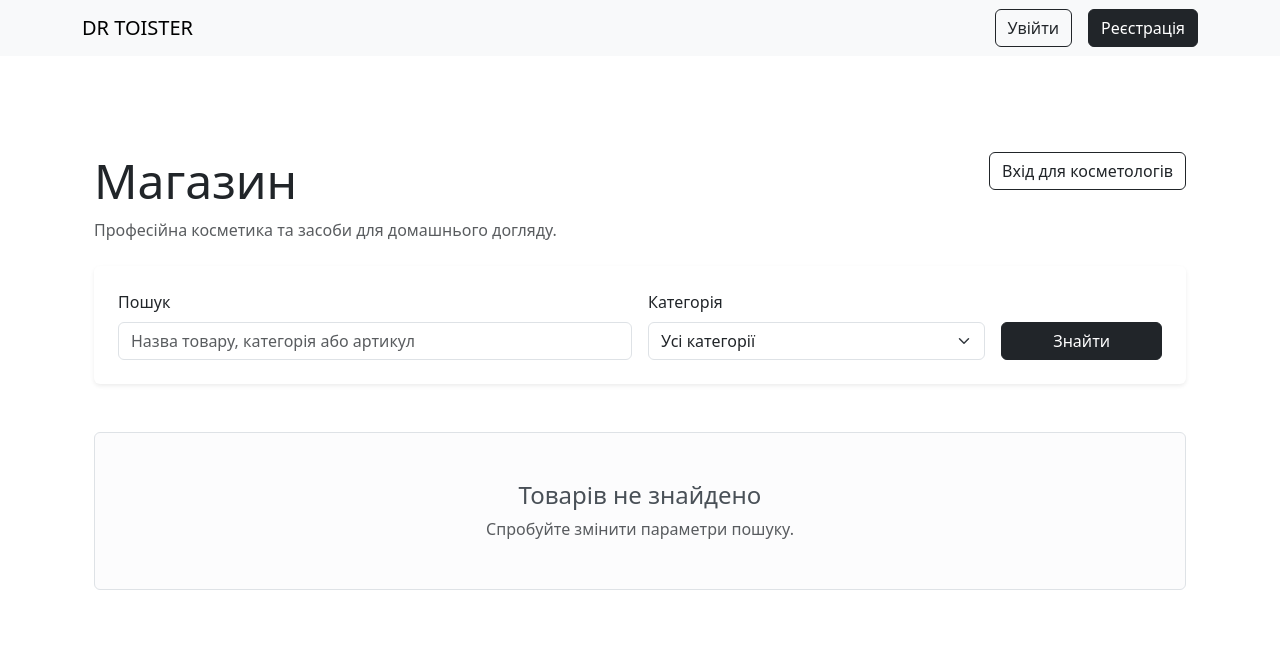
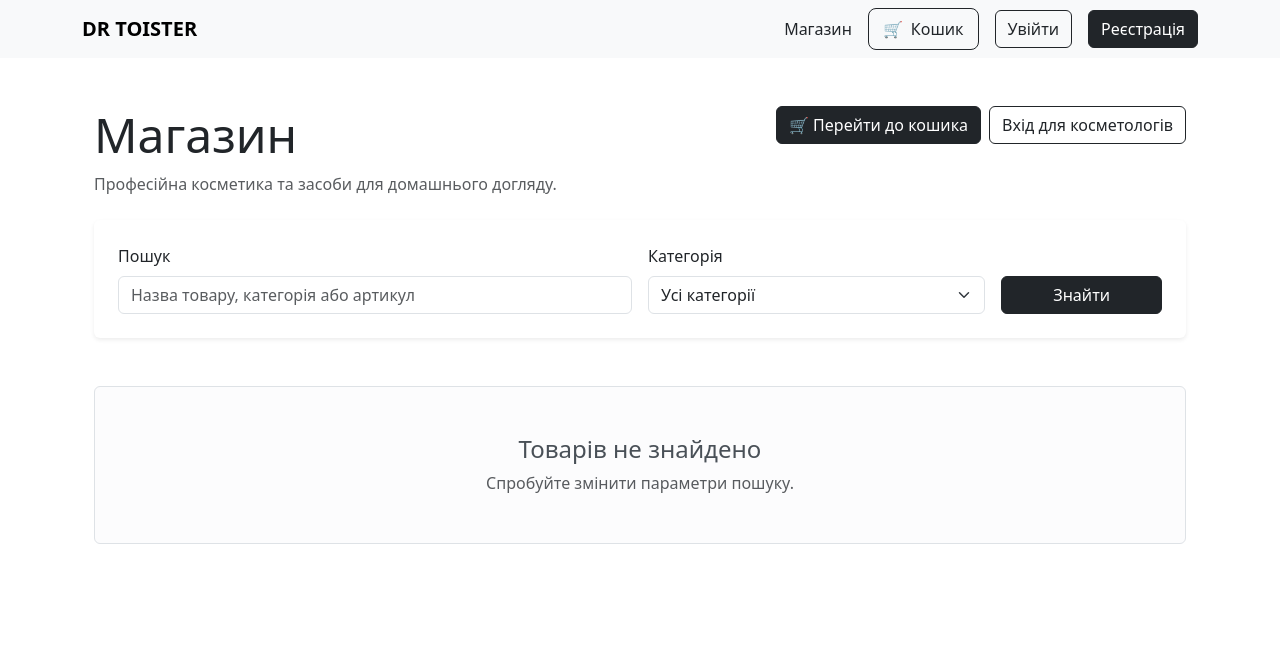
Before and after one commit to RToister/cosmetolog-site, a Django app: page /shop/ in a window 1280 px wide. Shown: the top 653 px of the page. Run offline with Django 5.2, Linux system fonts and the light colour scheme; data that the repository does not hold is empty.

Commit message:
Implement session shopping cart

```diff
--- a/templates/base.html
+++ b/templates/base.html
@@ -2,10 +2,12 @@
 <html lang="uk">
 <head>
     <meta charset="UTF-8">
+
     <meta
             name="viewport"
             content="width=device-width, initial-scale=1"
     >
+
     <title>
         {% block title %}DR TOISTER{% endblock %}
     </title>
@@ -14,26 +16,101 @@
             href="https://cdn.jsdelivr.net/npm/bootstrap@5.3.8/dist/css/bootstrap.min.css"
             rel="stylesheet"
     >
+
+    <style>
+        .cart-link {
+            display: inline-flex;
+            align-items: center;
+            gap: 8px;
+            padding: 8px 14px;
+            color: #212529;
+            text-decoration: none;
+            border: 1px solid #212529;
+            border-radius: 8px;
+            transition: 0.2s ease;
+        }
+
+        .cart-link:hover {
+            color: #fff;
+            background-color: #212529;
+        }
+
+        .cart-count {
+            display: inline-flex;
+            align-items: center;
+            justify-content: center;
+            min-width: 22px;
+            height: 22px;
+            padding: 0 6px;
+            color: #fff;
+            font-size: 12px;
+            font-weight: 700;
+            background-color: #dc3545;
+            border-radius: 50px;
+        }
+
+        @media (max-width: 767px) {
+            .desktop-link-text {
+                display: none;
+            }
+
+            .navbar-actions {
+                gap: 8px !important;
+            }
+
+            .cart-link {
+                padding: 8px 11px;
+            }
+        }
+    </style>
 </head>
 
 <body>
 <nav class="navbar navbar-expand-lg bg-body-tertiary">
     <div class="container">
-        <a class="navbar-brand" href="{% url 'home' %}">
+        <a
+                class="navbar-brand fw-semibold"
+                href="{% url 'home' %}"
+        >
             DR TOISTER
         </a>
 
-        <div class="d-flex align-items-center gap-3">
+        <div class="navbar-actions d-flex align-items-center gap-3">
+            <a
+                    href="{% url 'shop:product-list' %}"
+                    class="nav-link desktop-link-text"
+            >
+                Магазин
+            </a>
+
+            <a
+                    href="{% url 'shop:cart-detail' %}"
+                    class="cart-link"
+                    aria-label="Перейти до кошика"
+            >
+                <span aria-hidden="true">🛒</span>
+
+                <span class="desktop-link-text">
+          Кошик
+        </span>
+
+                {% if global_cart|length %}
+                    <span class="cart-count">
+            {{ global_cart|length }}
+          </span>
+                {% endif %}
+            </a>
+
             {% if user.is_authenticated %}
                 <a
-                        class="nav-link"
+                        class="nav-link desktop-link-text"
                         href="{% url 'accounts:dashboard' %}"
                 >
                     Кабінет
                 </a>
 
                 <a
-                        class="nav-link"
+                        class="nav-link desktop-link-text"
                         href="{% url 'accounts:profile-update' %}"
                 >
                     Профіль
@@ -44,6 +121,7 @@
                         action="{% url 'accounts:logout' %}"
                 >
                     {% csrf_token %}
+
                     <button
                             class="btn btn-outline-dark"
                             type="submit"
@@ -60,7 +138,7 @@
                 </a>
 
                 <a
-                        class="btn btn-dark"
+                        class="btn btn-dark desktop-link-text"
                         href="{% url 'accounts:register' %}"
                 >
                     Реєстрація
--- a/templates/shop/product_list.html
+++ b/templates/shop/product_list.html
@@ -5,7 +5,7 @@
 {% endblock %}
 
 {% block content %}
-    <div class="container py-5">
+    <div class="container">
         <div class="d-flex flex-column flex-lg-row justify-content-between gap-3 mb-4">
             <div>
                 <h1 class="display-5 mb-2">
@@ -24,16 +24,31 @@
                 {% endif %}
             </div>
 
-            {% if not user.is_authenticated %}
-                <div>
+            <div class="d-flex align-items-start gap-2">
+                <a
+                        href="{% url 'shop:cart-detail' %}"
+                        class="btn btn-dark position-relative"
+                >
+                    🛒 Перейти до кошика
+
+                    {% if global_cart|length %}
+                        <span
+                                class="position-absolute top-0 start-100 translate-middle badge rounded-pill bg-danger"
+                        >
+            {{ global_cart|length }}
+          </span>
+                    {% endif %}
+                </a>
+
+                {% if not user.is_authenticated %}
                     <a
                             href="{% url 'accounts:login' %}"
                             class="btn btn-outline-dark"
                     >
                         Вхід для косметологів
                     </a>
-                </div>
-            {% endif %}
+                {% endif %}
+            </div>
         </div>
 
         {% if is_cosmetologist %}
@@ -189,21 +204,58 @@
                                     </div>
 
                                     {% if product.stock_quantity > 0 %}
-                                        <div class="small text-success mt-1">
+                                        <div class="small text-success mt-1 mb-3">
                                             Є в наявності
                                         </div>
+
+                                        <div class="d-grid gap-2">
+                                            <form
+                                                    method="post"
+                                                    action="{% url 'shop:cart-add' product.pk %}"
+                                            >
+                                                {% csrf_token %}
+
+                                                <input
+                                                        type="hidden"
+                                                        name="quantity"
+                                                        value="1"
+                                                >
+
+                                                <button
+                                                        type="submit"
+                                                        class="btn btn-dark w-100"
+                                                >
+                                                    Додати до кошика
+                                                </button>
+                                            </form>
+
+                                            <a
+                                                    href="{% url 'shop:product-detail' product.pk %}"
+                                                    class="btn btn-outline-dark"
+                                            >
+                                                Детальніше
+                                            </a>
+                                        </div>
                                     {% else %}
-                                        <div class="small text-danger mt-1">
+                                        <div class="small text-danger mt-1 mb-3">
                                             Немає в наявності
                                         </div>
+
+                                        <button
+                                                type="button"
+                                                class="btn btn-secondary w-100"
+                                                disabled
+                                        >
+                                            Немає в наявності
+                                        </button>
+
+                                        <a
+                                                href="{% url 'shop:product-detail' product.pk %}"
+                                                class="btn btn-outline-dark w-100 mt-2"
+                                        >
+                                            Детальніше
+                                        </a>
                                     {% endif %}
-
-                                    <a
-                                            href="{% url 'shop:product-detail' product.pk %}"
-                                            class="btn btn-outline-dark w-100 mt-3"
-                                    >
-                                        Детальніше
-                                    </a>
                                 </div>
                             </div>
                         </article>
@@ -212,10 +264,7 @@
             </div>
 
             {% if page_obj.has_other_pages %}
-                <nav
-                        class="mt-5"
-                        aria-label="Навігація сторінками"
-                >
+                <nav class="mt-5">
                     <ul class="pagination justify-content-center">
                         {% if page_obj.has_previous %}
                             <li class="page-item">
```
